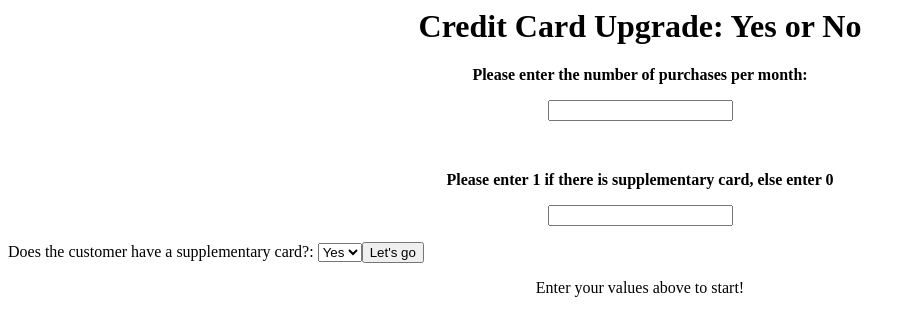
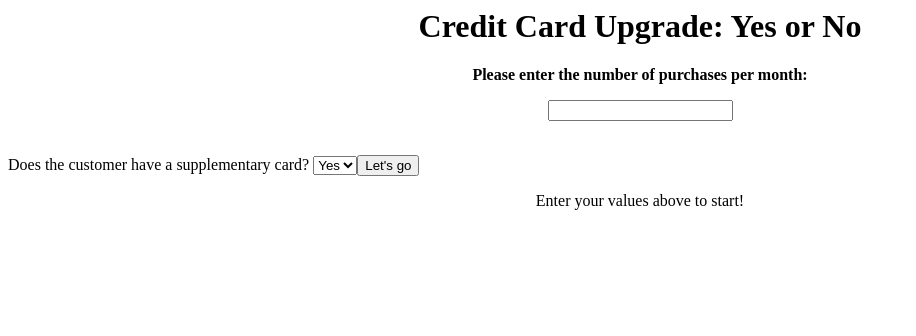
Before and after one commit to anyhowwws/CreditCardUpgrade, a Flask app: page / in a window 1280 px wide. Shown: the top 336 px of the page, without its empty margins (0-916 px from the left). Run offline with Flask 2, Linux system fonts and the light colour scheme.

Commit message:
Update index.html

```diff
--- a/templates/index.html
+++ b/templates/index.html
@@ -5,14 +5,14 @@
             <p style="text-align:center;"> <strong>Please enter the number of purchases per month:</strong></p>
             <p style="text-align:center;"> <input type="number" name="Purchases"></p>
             <br>
-            <p style="text-align:center;"> <strong>Please enter 1 if there is supplementary card, else enter 0</strong></p>
-            <p style="text-align:center;"> <input type="number" name="Supplementary card"></p>
+            <!--p style="text-align:center;"> <strong>Please enter 1 if there is supplementary card, else enter 0</strong></p-->
+            <!--p style="text-align:center;"> <input type="number" name="Supplementary card"></p-->
 
-            <label for="card">Does the customer have a supplementary card?:</label>
+            <label for="card" style="text-align:center;">Does the customer have a supplementary card?</label>
             <select name="card" id="cards">
                 <option value="yes">Yes</option>
                 <option value="no">No</option>
-
+            <br>
             <p style="text-align:center;"> <input type="submit" value="Let's go"></p>
         </form>
         <p style="text-align:center;">{{result}}</p>
```
